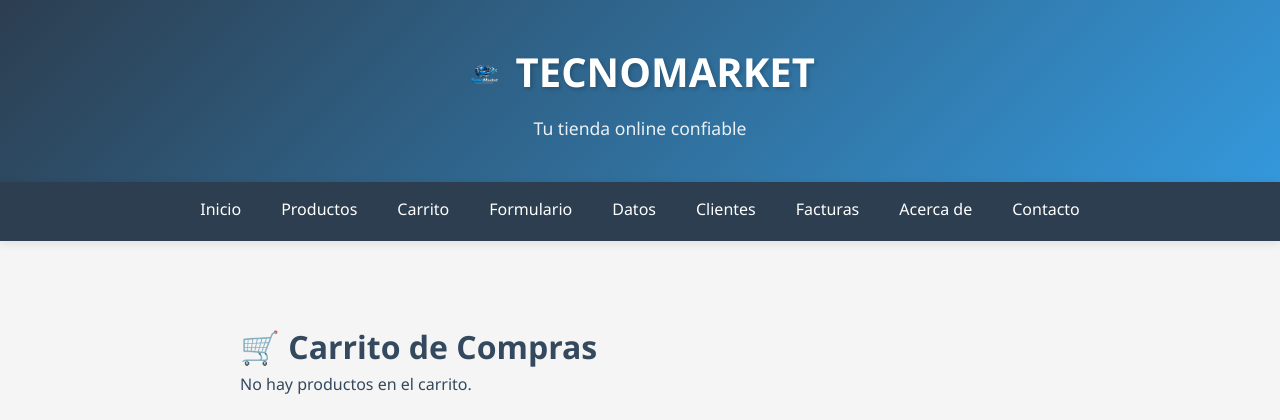
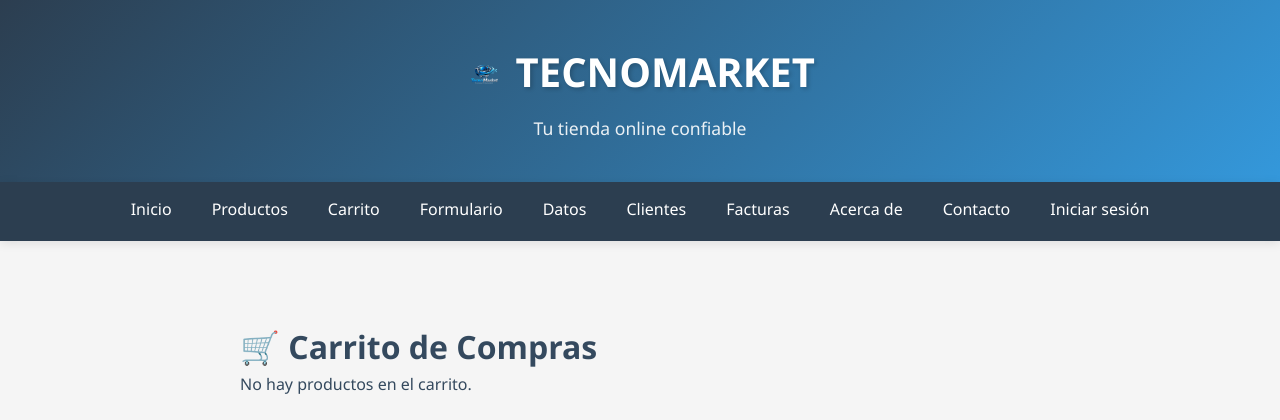
Before and after one commit to Esteban2005-blip/MI-TIENDA-VIRTUAL, a Flask app: page /carrito in a window 1280 px wide. Shown: the top 420 px of the page. Run offline with Flask 3, Linux system fonts and the light colour scheme.

Commit message:
Add authentication links to navigation: include login and logout options based on user authentication status

```diff
--- a/templates/base.html
+++ b/templates/base.html
@@ -32,6 +32,11 @@
             <li><a href="{{ url_for('facturas') }}" class="nav-link">Facturas</a></li>
             <li><a href="{{ url_for('about') }}" class="nav-link">Acerca de</a></li>
             <li><a href="{{ url_for('contacto') }}" class="nav-link">Contacto</a></li>
+            {% if current_user.is_authenticated %}
+                <li><a href="{{ url_for('logout') }}" class="nav-link">Cerrar sesión</a></li>
+            {% else %}
+                <li><a href="{{ url_for('login') }}" class="nav-link">Iniciar sesión</a></li>
+            {% endif %}
         </ul>
     </nav>
     <script>
```
